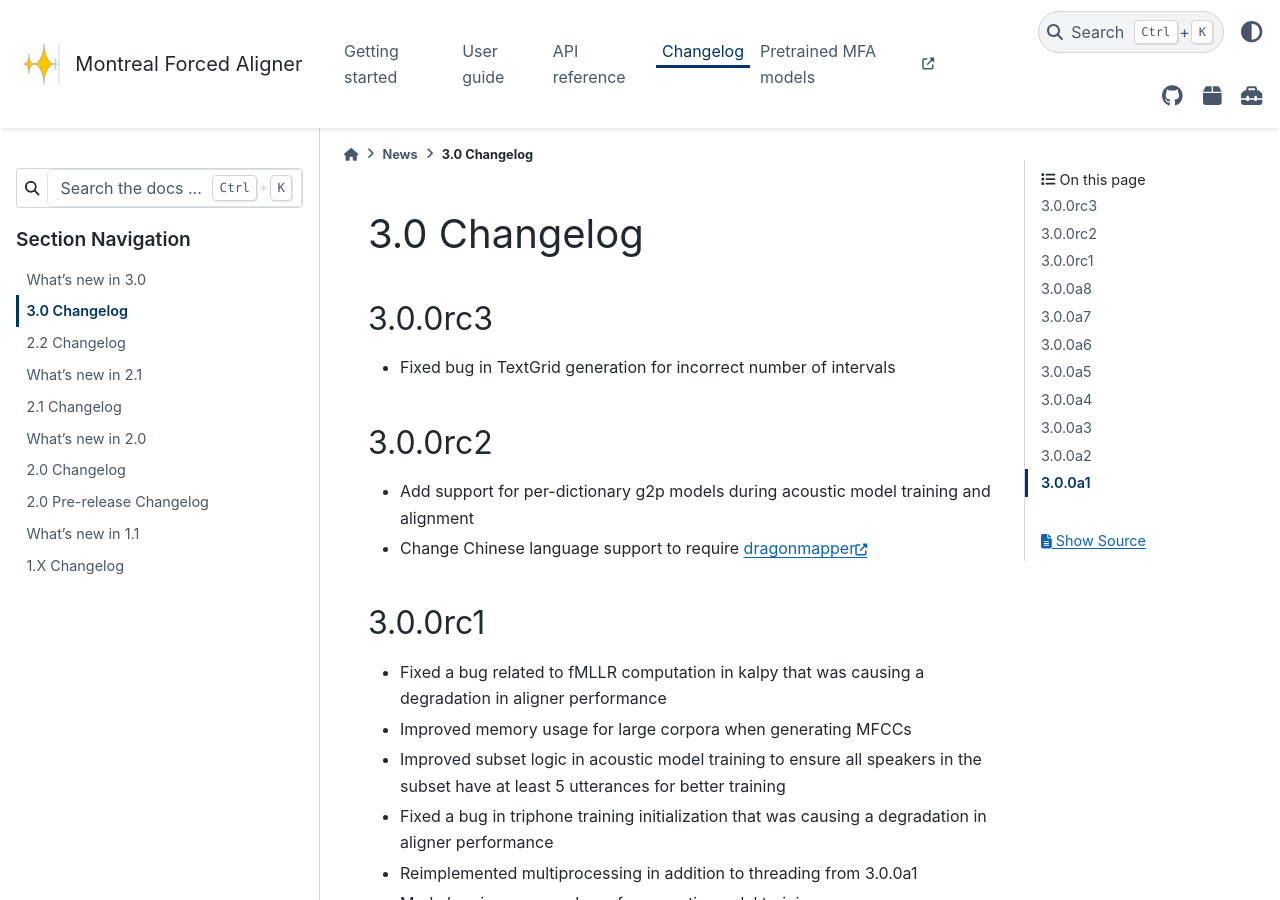
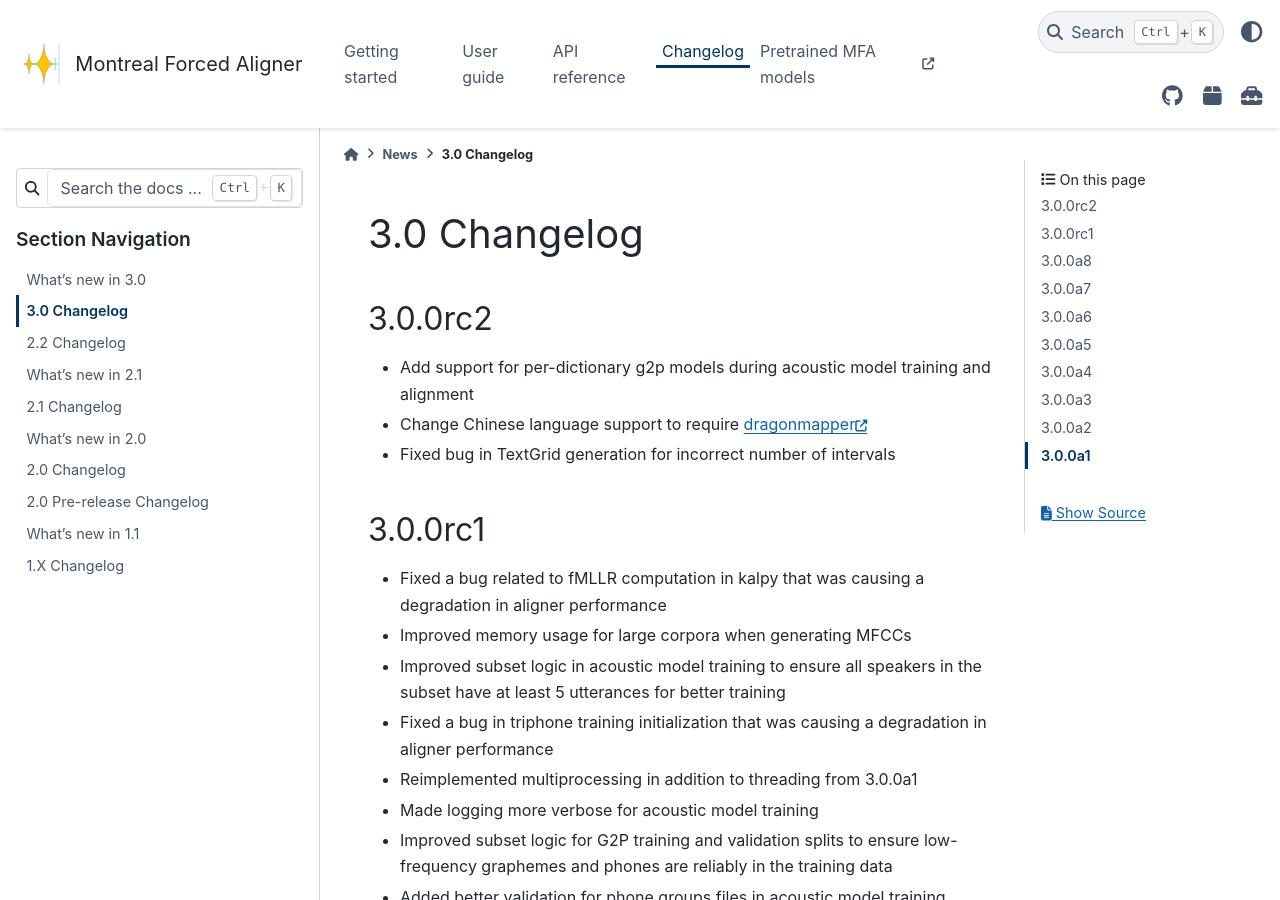
Before and after one commit to MontrealCorpusTools/Montreal-Forced-Aligner, a Sphinx documentation site: the page built from docs/source/changelog/changelog_3.0.rst, in a window 1280 px wide and 900 px high. Built offline with Sphinx 7.4.7 and the PyData theme 0.15.4, drawn with Linux system fonts in a browser that asks for light colours; the version number could not be read and is left out.

Commit message:
Fix changelog

```diff
--- a/docs/source/changelog/changelog_3.0.rst
+++ b/docs/source/changelog/changelog_3.0.rst
@@ -5,16 +5,12 @@
 3.0 Changelog
 *************
 
-3.0.0rc3
-========
-
-- Fixed bug in TextGrid generation for incorrect number of intervals
-
 3.0.0rc2
 ========
 
 - Add support for per-dictionary g2p models during acoustic model training and alignment
 - Change Chinese language support to require :xref:`dragonmapper`
+- Fixed bug in TextGrid generation for incorrect number of intervals
 
 3.0.0rc1
 ========
```
